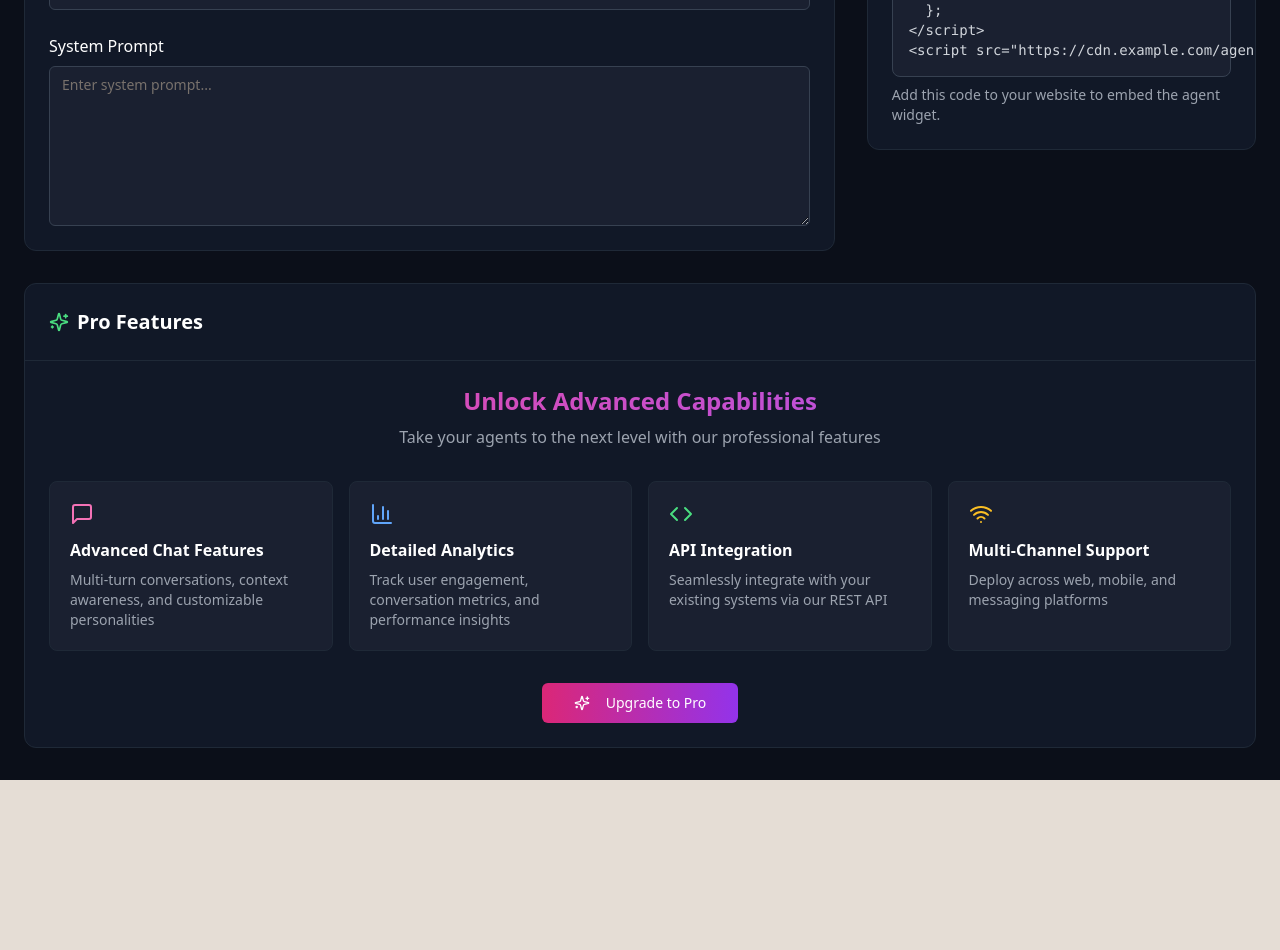
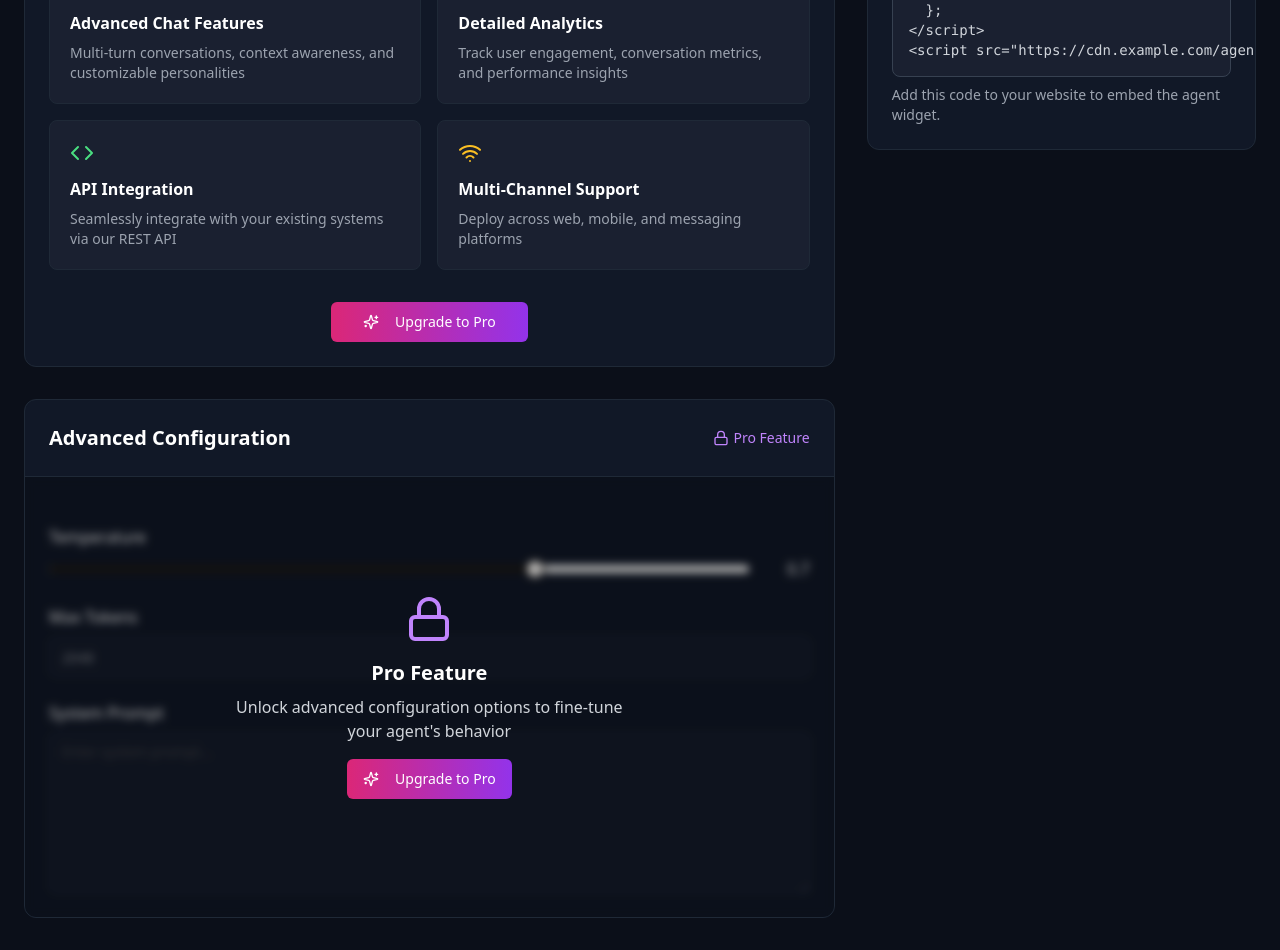
Before and after one commit to Louistrash/agentbuilder, a React (Vite) app: page /agent-builder in a window 1280 px wide. Shown: the part 1080-2030 px from the top of the page. Before the commit the page ends 1860 px from the top, so only its background shows below. Built offline with nearby package versions, Linux system fonts and the light colour scheme.

Commit message:
Refactor AgentBuilderFree component
Reorder and style the AgentBuilderFree component, moving the Pro Features section and adding blur and lock styling to the Advanced Configuration section.

```diff
--- a/src/pages/AgentBuilderFree.tsx
+++ b/src/pages/AgentBuilderFree.tsx
@@ -5,7 +5,7 @@ import { Card, CardContent } from "@/components/ui/card";
 import { Input } from "@/components/ui/input";
 import { Textarea } from "@/components/ui/textarea";
 import { Slider } from "@/components/ui/slider";
-import { MessageSquare, ShoppingCart, Database, Code, Sparkles, BarChart3, Wifi, BrainCircuit } from "lucide-react";
+import { MessageSquare, ShoppingCart, Database, Code, Sparkles, BarChart3, Wifi, BrainCircuit, Lock } from "lucide-react";
 import { useNavigate } from 'react-router-dom';
 import { useAuth } from '@/lib/auth';
 import { useToast } from '@/hooks/use-toast';
@@ -219,12 +219,75 @@ const AgentBuilderFree = () => {
               </div>
             </div>
 
-            {/* Advanced Configuration */}
-            <div id="agent-config" className="bg-[#111827] rounded-xl border border-gray-800 overflow-hidden">
-              <div className="p-6 border-b border-gray-800">
+            {/* Pro Features Section - Moved from bottom to here */}
+            <div className="bg-[#111827] rounded-xl border border-gray-800 overflow-hidden">
+              <div className="p-6 flex justify-between items-center border-b border-gray-800">
+                <div className="flex items-center">
+                  <Sparkles className="h-5 w-5 text-green-400 mr-2" />
+                  <h2 className="text-xl font-semibold">Pro Features</h2>
+                </div>
+              </div>
+              <div className="p-6">
+                <h2 className="text-2xl font-bold mb-2 text-center bg-gradient-to-r from-pink-500 to-purple-500 bg-clip-text text-transparent">
+                  Unlock Advanced Capabilities
+                </h2>
+                <p className="text-gray-400 text-center mb-8">
+                  Take your agents to the next level with our professional features
+                </p>
+
+                <div className="grid grid-cols-1 md:grid-cols-2 gap-4 mb-8">
+                  {proFeatures.map((feature) => (
+                    <div
+                      key={feature.id}
+                      className="bg-[#1a2030] rounded-lg p-5 border border-gray-800"
+                    >
+                      <div className={`text-${feature.color}-400 mb-3`}>
+                        {feature.icon}
+                      </div>
+                      <h3 className="font-semibold mb-2">{feature.name}</h3>
+                      <p className="text-gray-400 text-sm">{feature.description}</p>
+                    </div>
+                  ))}
+                </div>
+
+                <div className="flex justify-center">
+                  <Button
+                    onClick={handleUpgradeToPro}
+                    className="bg-gradient-to-r from-pink-600 to-purple-600 hover:from-pink-700 hover:to-purple-700 text-white px-8 py-2"
+                  >
+                    <Sparkles className="mr-2 h-4 w-4" />
+                    Upgrade to Pro
+                  </Button>
+                </div>
+              </div>
+            </div>
+
+            {/* Advanced Configuration - Now with blur and lock */}
+            <div id="agent-config" className="bg-[#111827] rounded-xl border border-gray-800 overflow-hidden relative">
+              <div className="p-6 border-b border-gray-800 flex justify-between items-center">
                 <h2 className="text-xl font-semibold">Advanced Configuration</h2>
+                <div className="text-purple-400 flex items-center">
+                  <Lock className="h-4 w-4 mr-1" />
+                  <span className="text-sm">Pro Feature</span>
+                </div>
               </div>
-              <div className="p-6 space-y-6">
+              <div className="p-6 space-y-6 relative">
+                {/* Blur overlay with upgrade button */}
+                <div className="absolute inset-0 backdrop-blur-sm bg-black/30 z-10 flex flex-col items-center justify-center">
+                  <Lock className="h-12 w-12 text-purple-400 mb-4" />
+                  <h3 className="text-xl font-bold mb-2 text-white">Pro Feature</h3>
+                  <p className="text-gray-300 mb-4 text-center max-w-md px-4">
+                    Unlock advanced configuration options to fine-tune your agent's behavior
+                  </p>
+                  <Button
+                    onClick={handleUpgradeToPro}
+                    className="bg-gradient-to-r from-pink-600 to-purple-600 hover:from-pink-700 hover:to-purple-700 text-white"
+                  >
+                    <Sparkles className="mr-2 h-4 w-4" />
+                    Upgrade to Pro
+                  </Button>
+                </div>
+
                 <div>
                   <label htmlFor="temperature" className="block mb-2 font-medium">
                     Temperature
@@ -237,6 +300,7 @@ const AgentBuilderFree = () => {
                       step={0.1}
                       onValueChange={(value) => setTemperature(value[0])}
                       className="flex-grow"
+                      disabled
                     />
                     <span className="w-12 text-right">{temperature}</span>
                   </div>
@@ -252,6 +316,7 @@ const AgentBuilderFree = () => {
                     value={maxTokens}
                     onChange={(e) => setMaxTokens(Number(e.target.value))}
                     className="bg-[#1a2030] border-gray-700 text-white"
+                    disabled
                   />
                 </div>
 
@@ -265,6 +330,7 @@ const AgentBuilderFree = () => {
                     value={systemPrompt}
                     onChange={(e) => setSystemPrompt(e.target.value)}
                     className="bg-[#1a2030] border-gray-700 text-white h-40 resize-y"
+                    disabled
                   />
                 </div>
               </div>
@@ -380,49 +446,6 @@ const AgentBuilderFree = () => {
             </div>
           </div>
         </div>
-
-        {/* Pro Features */}
-        <div className="mt-8 bg-[#111827] rounded-xl border border-gray-800 overflow-hidden">
-          <div className="p-6 flex justify-between items-center border-b border-gray-800">
-            <div className="flex items-center">
-              <Sparkles className="h-5 w-5 text-green-400 mr-2" />
-              <h2 className="text-xl font-semibold">Pro Features</h2>
-            </div>
-          </div>
-          <div className="p-6">
-            <h2 className="text-2xl font-bold mb-2 text-center bg-gradient-to-r from-pink-500 to-purple-500 bg-clip-text text-transparent">
-              Unlock Advanced Capabilities
-            </h2>
-            <p className="text-gray-400 text-center mb-8">
-              Take your agents to the next level with our professional features
-            </p>
-
-            <div className="grid grid-cols-1 md:grid-cols-2 lg:grid-cols-4 gap-4 mb-8">
-              {proFeatures.map((feature) => (
-                <div
-                  key={feature.id}
-                  className="bg-[#1a2030] rounded-lg p-5 border border-gray-800"
-                >
-                  <div className={`text-${feature.color}-400 mb-3`}>
-                    {feature.icon}
-                  </div>
-                  <h3 className="font-semibold mb-2">{feature.name}</h3>
-                  <p className="text-gray-400 text-sm">{feature.description}</p>
-                </div>
-              ))}
-            </div>
-
-            <div className="flex justify-center">
-              <Button
-                onClick={handleUpgradeToPro}
-                className="bg-gradient-to-r from-pink-600 to-purple-600 hover:from-pink-700 hover:to-purple-700 text-white px-8 py-2"
-              >
-                <Sparkles className="mr-2 h-4 w-4" />
-                Upgrade to Pro
-              </Button>
-            </div>
-          </div>
-        </div>
       </div>
     </div>
   );
```
